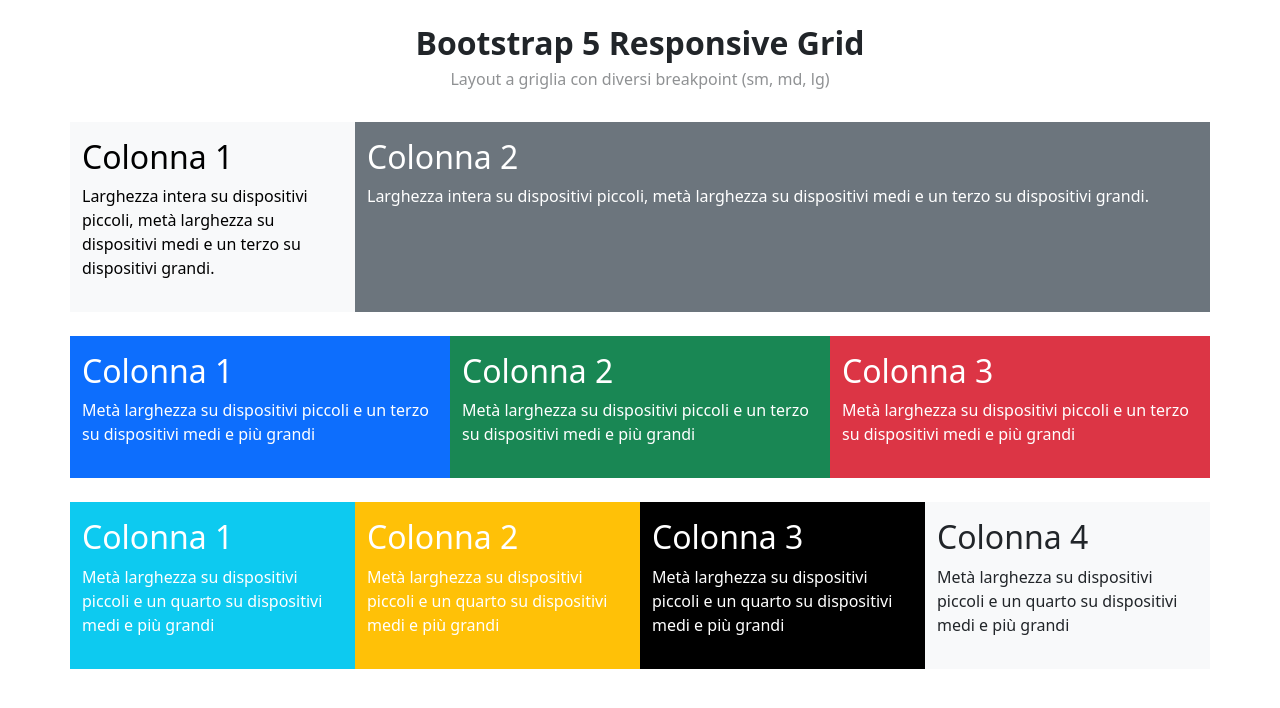
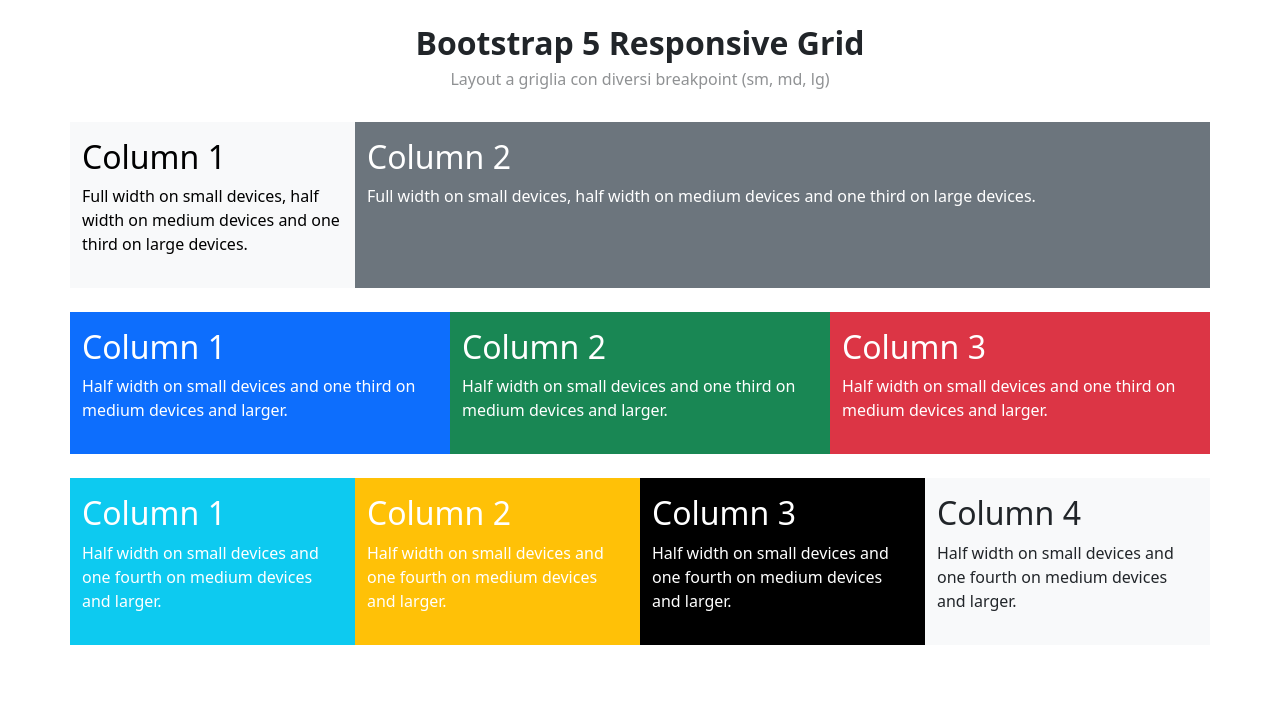
Before and after one commit to Alberto-Monaco/htmlcss-bootstrap-layout, a plain HTML site: page index.html in a window 1280 px wide. Drawn offline with nearby package versions, Linux system fonts and the light colour scheme.

Commit message:
add comment

```diff
--- a/index.html
+++ b/index.html
@@ -17,68 +17,81 @@
 	</head>
 
 	<body class="deug">
+		<!-- header section -->
 		<header class="py-4 mx-4">
 			<div class="container text-center">
 				<h2 class="fw-bold">Bootstrap 5 Responsive Grid</h2>
 				<h6 class="opacity-50">Layout a griglia con diversi breakpoint (sm, md, lg)</h6>
 			</div>
 		</header>
+		<!-- main section -->
 		<main class="mx-5">
+			<!-- first row -->
 			<div class="container mb-4">
 				<div class="row">
+					<!-- first column -->
 					<div class="col-12 col-md-6 col-lg-3 py-3 accordion text-bg-light">
-						<h2>Colonna 1</h2>
+						<h2>Column 1</h2>
 						<p>
-							Larghezza intera su dispositivi piccoli, metà larghezza su dispositivi medi e un terzo su dispositivi
-							grandi.
+							Full width on small devices, half width on medium devices and one third on large devices.
 						</p>
 					</div>
+					<!-- second column -->
 					<div class="col-12 col-md-6 col-lg-9 py-3 text-bg-secondary text-white">
-						<h2>Colonna 2</h2>
+						<h2>Column 2</h2>
 						<p>
-							Larghezza intera su dispositivi piccoli, metà larghezza su dispositivi medi e un terzo su dispositivi
-							grandi.
+							Full width on small devices, half width on medium devices and one third on large devices.
 						</p>
 					</div>
 				</div>
 			</div>
+			<!-- second row -->
 			<div class="container mb-4">
 				<div class="row">
+					<!-- first column -->
 					<div class="col-6 col-md-4 py-3 bg-primary text-white">
-						<h2>Colonna 1</h2>
-						<p>Metà larghezza su dispositivi piccoli e un terzo su dispositivi medi e più grandi</p>
+						<h2>Column 1</h2>
+						<p>Half width on small devices and one third on medium devices and larger.</p>
 					</div>
+					<!-- second column -->
 					<div class="col-6 col-md-4 py-3 bg-success text-white">
-						<h2>Colonna 2</h2>
-						<p>Metà larghezza su dispositivi piccoli e un terzo su dispositivi medi e più grandi</p>
+						<h2>Column 2</h2>
+						<p>Half width on small devices and one third on medium devices and larger.</p>
 					</div>
+					<!-- third column -->
 					<div class="col-12 col-md-4 py-3 bg-danger text-white">
-						<h2>Colonna 3</h2>
-						<p>Metà larghezza su dispositivi piccoli e un terzo su dispositivi medi e più grandi</p>
+						<h2>Column 3</h2>
+						<p>Half width on small devices and one third on medium devices and larger.</p>
 					</div>
 				</div>
 			</div>
+			<!-- third row -->
 			<div class="container mb-5">
 				<div class="row">
+					<!-- first column -->
 					<div class="col-6 col-md-3 py-3 bg-info text-white">
-						<h2>Colonna 1</h2>
-						<p>Metà larghezza su dispositivi piccoli e un quarto su dispositivi medi e più grandi</p>
+						<h2>Column 1</h2>
+						<p>Half width on small devices and one fourth on medium devices and larger.</p>
 					</div>
+					<!-- second column -->
 					<div class="col-6 col-md-3 py-3 bg-warning text-white">
-						<h2>Colonna 2</h2>
-						<p>Metà larghezza su dispositivi piccoli e un quarto su dispositivi medi e più grandi</p>
+						<h2>Column 2</h2>
+						<p>Half width on small devices and one fourth on medium devices and larger.</p>
 					</div>
+					<!-- third column -->
 					<div class="col-6 col-md-3 py-3 bg-black text-white">
-						<h2>Colonna 3</h2>
-						<p>Metà larghezza su dispositivi piccoli e un quarto su dispositivi medi e più grandi</p>
+						<h2>Column 3</h2>
+						<p>Half width on small devices and one fourth on medium devices and larger.</p>
 					</div>
+					<!-- fourth column -->
 					<div class="col-6 col-md-3 py-3 bg-light">
-						<h2>Colonna 4</h2>
-						<p>Metà larghezza su dispositivi piccoli e un quarto su dispositivi medi e più grandi</p>
+						<h2>Column 4</h2>
+						<p>Half width on small devices and one fourth on medium devices and larger.</p>
 					</div>
 				</div>
 			</div>
 		</main>
+		<!-- footer section -->
 		<footer></footer>
 		<!-- Bootstrap JavaScript Libraries -->
 		<script
```
